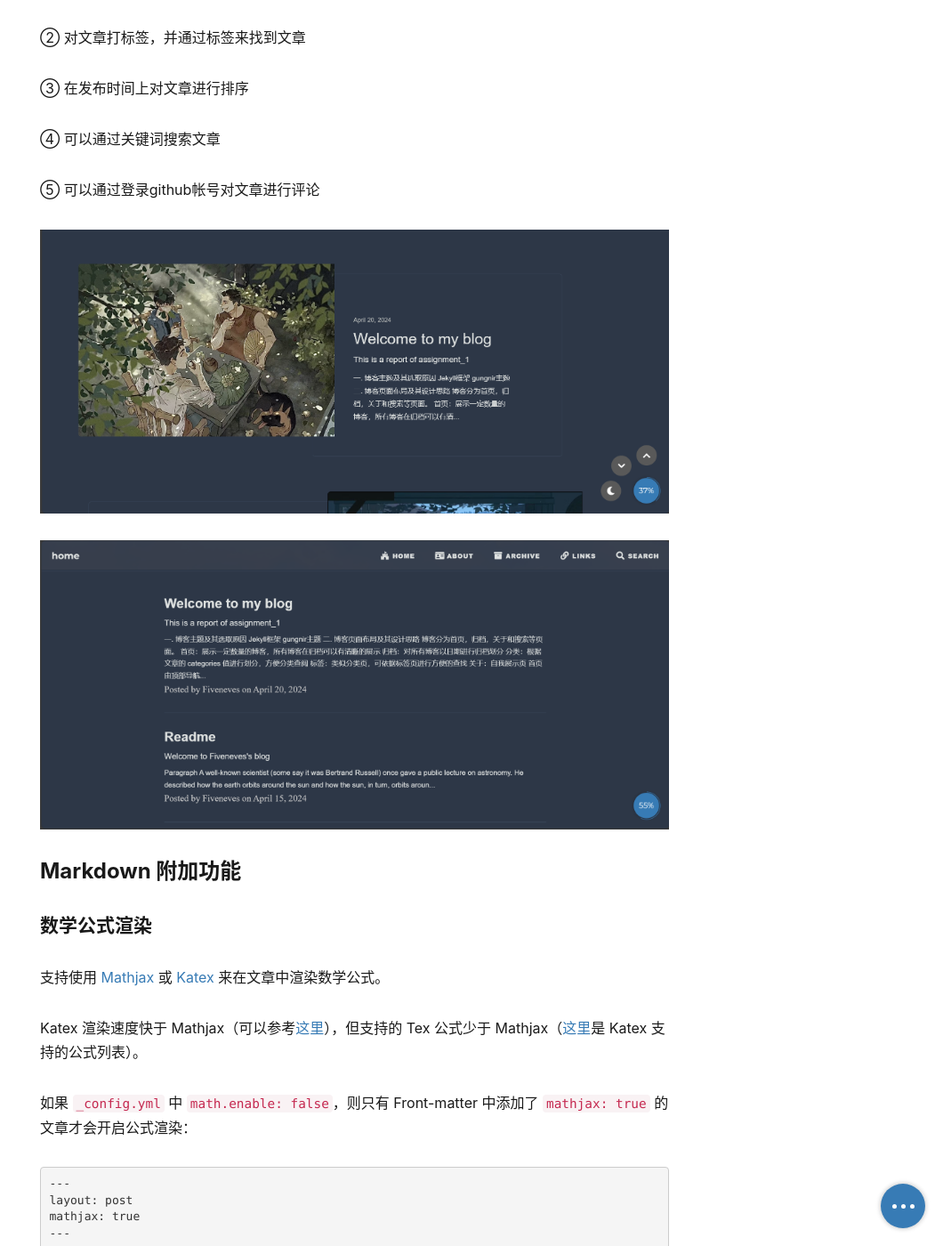
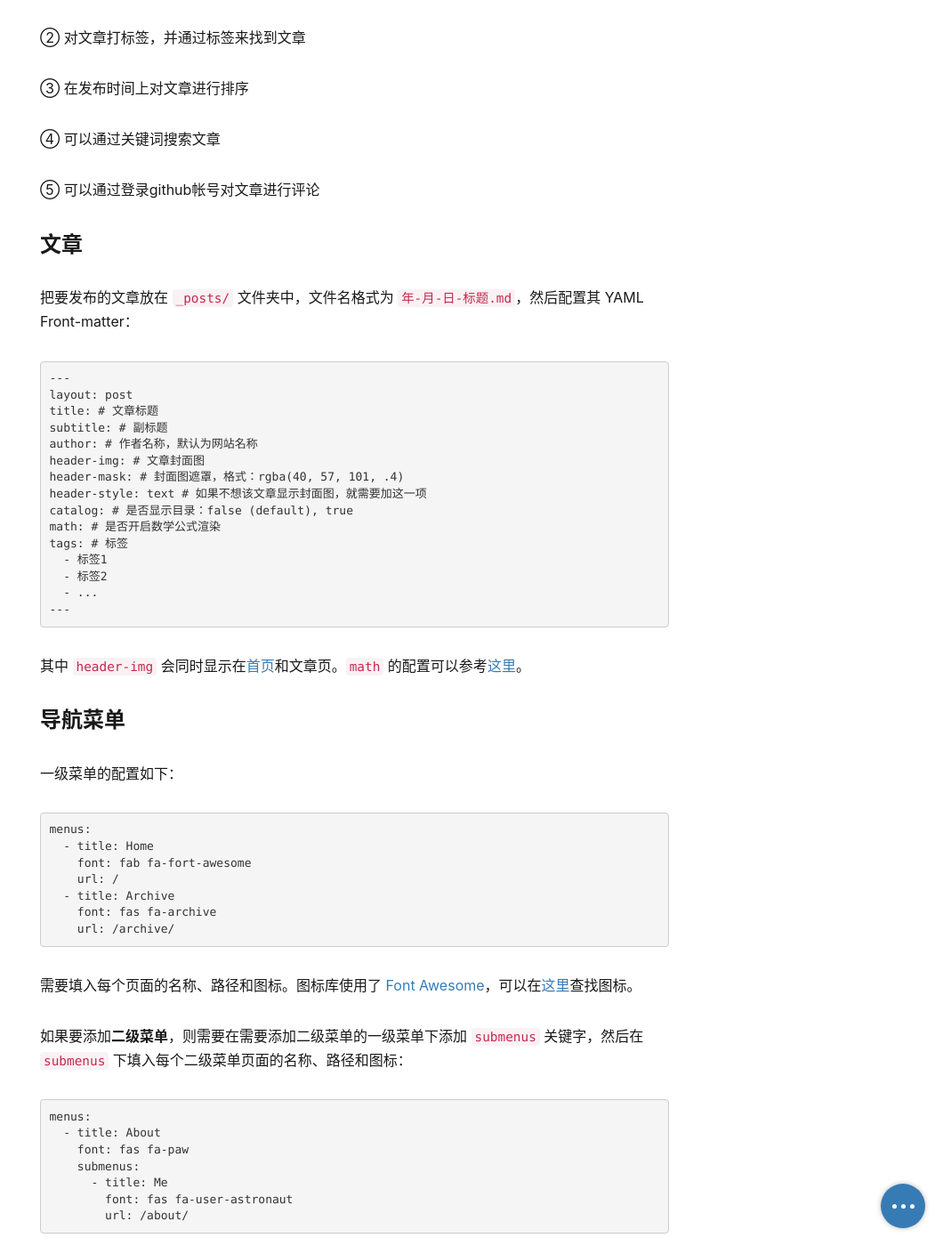
Before and after one commit to Fiveneves/Fiveneves.github.io, a Jekyll site: the page built from _posts/2024-04-20-Welcome to my blog.md, in a window 1280 px wide and 1400 px high, scrolled down 4079 px. Shown: the whole window at 89% size, without its empty margins (220-1280 px from the left). Built offline with Jekyll 4.4.1, drawn with Linux system fonts in a browser that asks for light colours; nearby versions of some CDN libraries; emoji names are drawn with the system emoji font; formulas are drawn with MathJax 3; a script that is not in the unit is left out; comment, search, counter and statistics services are not loaded; some of the changed text lies outside the part shown.

Commit message:
Update 2024-04-20-Welcome to my blog.md

````diff
--- a/_posts/2024-04-20-Welcome to my blog.md
+++ b/_posts/2024-04-20-Welcome to my blog.md
@@ -73,13 +73,110 @@
 
 ⑤ 可以通过登录github帐号对文章进行评论
 
+### 文章
 
-![image](/assets/Welcome to my blog/image-20240421014016281.png)
+把要发布的文章放在 `_posts/` 文件夹中，文件名格式为 `年-月-日-标题.md`，然后配置其 YAML Front-matter：
+
+```yaml
+---
+layout: post
+title: # 文章标题
+subtitle: # 副标题
+author: # 作者名称，默认为网站名称
+header-img: # 文章封面图
+header-mask: # 封面图遮罩，格式：rgba(40, 57, 101, .4)
+header-style: text # 如果不想该文章显示封面图，就需要加这一项
+catalog: # 是否显示目录：false (default), true
+math: # 是否开启数学公式渲染
+tags: # 标签
+  - 标签1
+  - 标签2
+  - ...
+---
+```
+
+其中 `header-img` 会同时显示在[首页](#首页文章列表)和文章页。`math` 的配置可以参考[这里](#数学公式渲染)。
+
+### 导航菜单
+
+一级菜单的配置如下：
+
+```yaml
+menus:
+  - title: Home
+    font: fab fa-fort-awesome
+    url: /
+  - title: Archive
+    font: fas fa-archive
+    url: /archive/
+```
+
+需要填入每个页面的名称、路径和图标。图标库使用了 [Font Awesome](https://fontawesome.com/)，可以在[这里](https://fontawesome.com/icons)查找图标。
+
+如果要添加**二级菜单**，则需要在需要添加二级菜单的一级菜单下添加 `submenus` 关键字，然后在 `submenus` 下填入每个二级菜单页面的名称、路径和图标：
+
+```yaml
+menus:
+  - title: About
+    font: fas fa-paw
+    submenus:
+      - title: Me
+        font: fas fa-user-astronaut
+        url: /about/
+```
+
+#### 首页文章列表
+
+首页文章列表是否显示特征图片，`image` 为显示（默认），`text` 为不显示：
+
+```yaml
+post_preview: # "image" (default), "text"
+```
+
+![post_preview为image的页面](/assets/Welcome to my blog/image-20240421014016281.png)
 
 
-![image](/assets/Welcome to my blog/image-20240420233923926.png)
+![post_preview为text的页面](/assets/Welcome to my blog/image-20240420233923926.png)
+
+### 社交链接
+
+```yaml
+sns:
+  github_username: # Github
+  weibo_username: # 微博
+  zhihu_username: # 知乎
+  twitter_username: # 推特
+  facebook_username: # Facebook
+  linkedin_username:  # 领英
+  email_address: # 邮件地址
+```
+填入用户名或用户 ID 后，社交链接会出现在首页封面和 About 页上。
 
 
+### 评论功能
+
+支持三种评论系统：Disqus、Gitalk 和 Valine。需要在 `provider` 中填入想要启用的评论系统的名字，如果不想用启用评论就填 `false` 或不填。
+
+##### Gitalk
+
+注册一个 [Github Application](https://github.com/settings/applications/new) 并搞到 Client ID 和 Client Secret，然后填入对应信息：
+![image](/assets/Welcome to my blog/image-20240414162535631.png)
+
+```yaml
+comment:
+  provider: gitalk
+  gitalk:
+    clientID: # Github Application Client ID
+    clientSecret: # Github Application Client Secret
+    repo: # 用来放评论的 Github 仓库
+    owner: # 上述 Github 仓库的拥有者 ID
+    admin:
+      - 管理员1
+      - 管理员2
+      - ...
+```
+
+此处参考 [Gitalk 文档](https://github.com/gitalk/gitalk)
 
 
 ### Markdown 附加功能
@@ -388,56 +485,6 @@
 bundle exec jekyll serve --watch
 ```
 
-### 导航菜单
-
-一级菜单的配置如下：
-
-```yaml
-menus:
-  - title: Home
-    font: fab fa-fort-awesome
-    url: /
-  - title: Archive
-    font: fas fa-archive
-    url: /archive/
-```
-
-需要填入每个页面的名称、路径和图标。图标库使用了 [Font Awesome](https://fontawesome.com/)，可以在[这里](https://fontawesome.com/icons)查找图标。
-
-如果要添加**二级菜单**，则需要在需要添加二级菜单的一级菜单下添加 `submenus` 关键字，然后在 `submenus` 下填入每个二级菜单页面的名称、路径和图标：
-
-```yaml
-menus:
-  - title: About
-    font: fas fa-paw
-    submenus:
-      - title: Me
-        font: fas fa-user-astronaut
-        url: /about/
-```
-
-### 评论功能
-
-#### Gitalk
-
-注册一个 [Github Application](https://github.com/settings/applications/new) 并搞到 Client ID 和 Client Secret，然后填入对应信息：
-![image](/assets/Welcome to my blog/image-20240414162535631.png)
-
-```yaml
-comment:
-  provider: gitalk
-  gitalk:
-    clientID: # Github Application Client ID
-    clientSecret: # Github Application Client Secret
-    repo: # 用来放评论的 Github 仓库
-    owner: # 上述 Github 仓库的拥有者 ID
-    admin:
-      - 管理员1
-      - 管理员2
-      - ...
-```
-
-此处参考 [Gitalk 文档](https://github.com/gitalk/gitalk)
 
 ## 四. 技术选择
 
````
